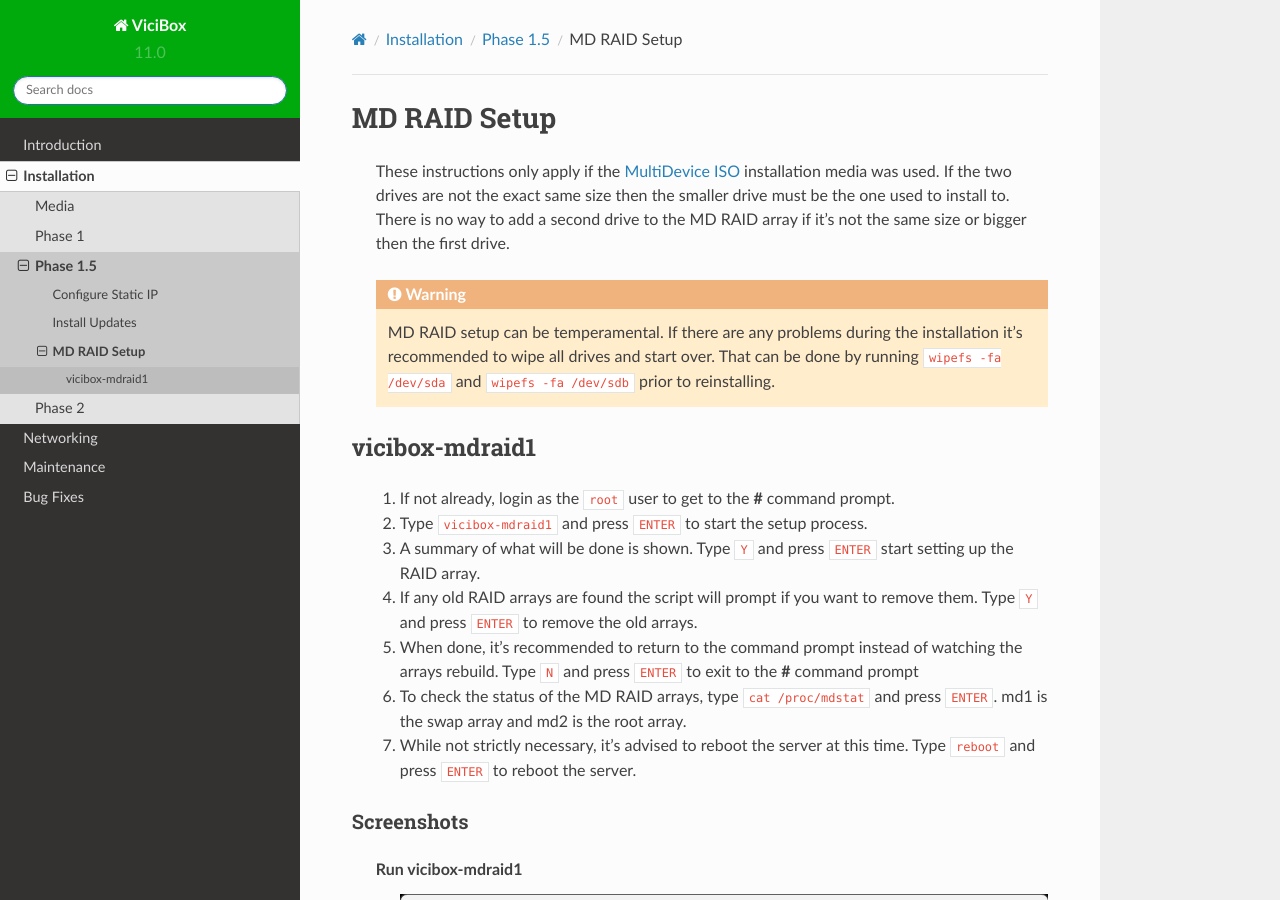
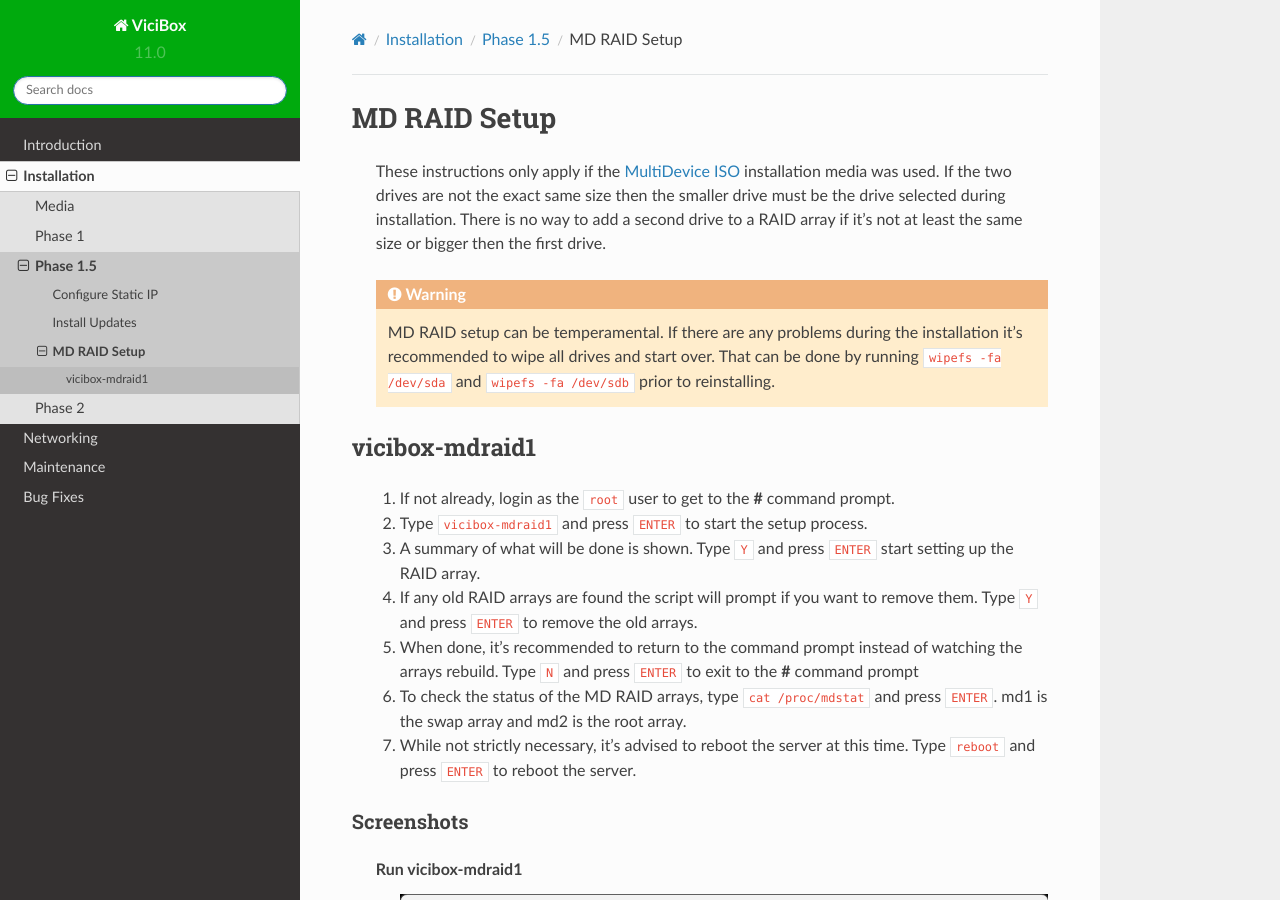
Before and after one commit to jamesvici/vicibox, a Sphinx documentation site: the page built from docs/source/installation/phase1_5/mdraid-setup.rst, in a window 1280 px wide and 900 px high. Built offline with Sphinx 7.4.7 and the Read the Docs theme 2.0.0, drawn with Linux system fonts in a browser that asks for light colours.

Commit message:
better explanation

```diff
--- a/docs/source/installation/phase1_5/mdraid-setup.rst
+++ b/docs/source/installation/phase1_5/mdraid-setup.rst
@@ -2,7 +2,7 @@
 
 MD RAID Setup
 *************
-   These instructions only apply if the :ref:`media-md` installation media was used. If the two drives are not the exact same size then the smaller drive must be the one used to install to. There is no way to add a second drive to the MD RAID array if it's not the same size or bigger then the first drive.
+   These instructions only apply if the :ref:`media-md` installation media was used. If the two drives are not the exact same size then the smaller drive must be the drive selected during installation. There is no way to add a second drive to a RAID array if it's not at least the same size or bigger then the first drive.
 
    .. warning:: MD RAID setup can be temperamental. If there are any problems during the installation it's recommended to wipe all drives and start over. That can be done by running ``wipefs -fa /dev/sda`` and ``wipefs -fa /dev/sdb`` prior to reinstalling.
 
```
